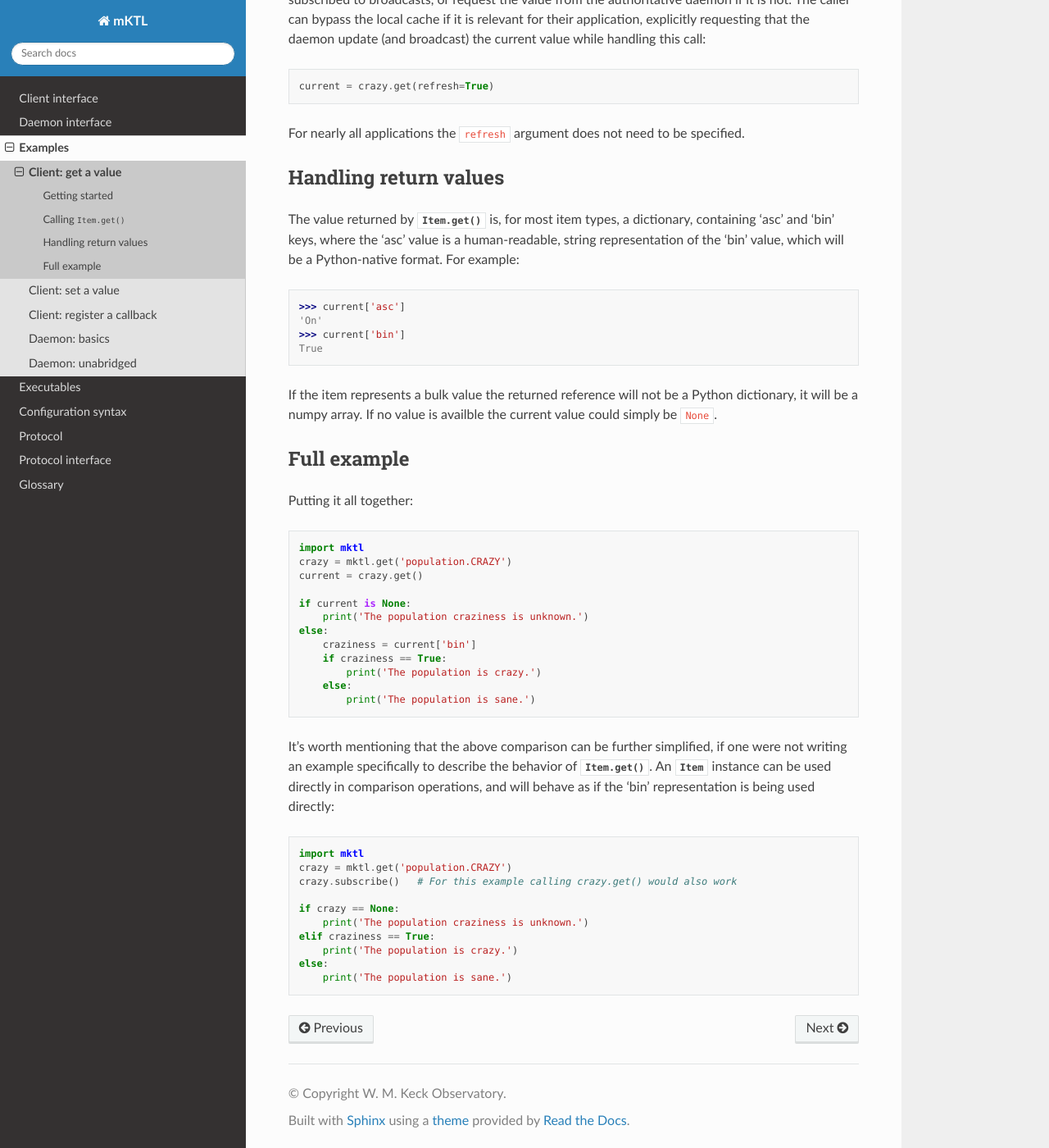
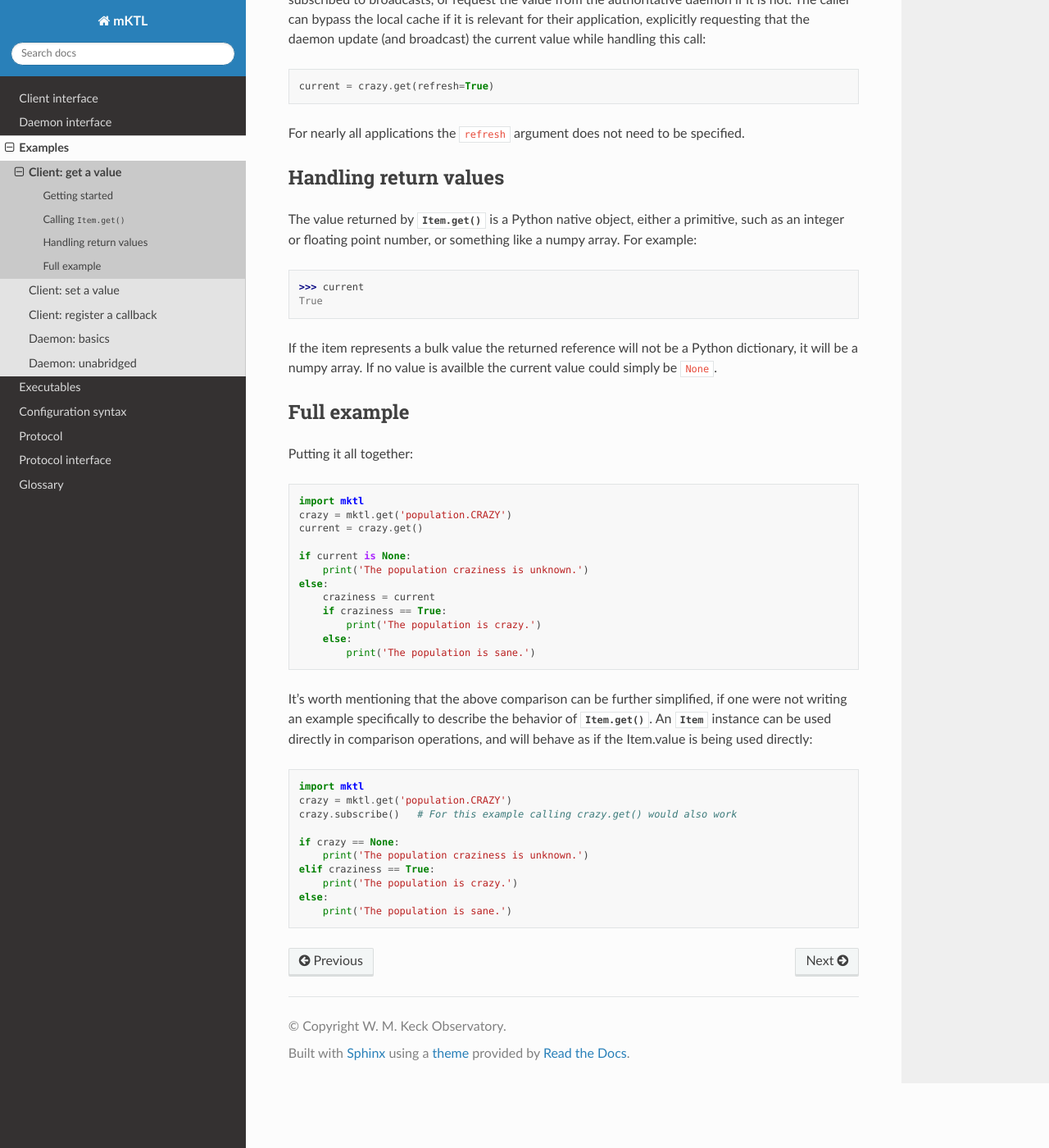
Before and after one commit to KeckObservatory/mKTL, a Sphinx documentation site: the page built from doc/example/get.rst, in a window 1280 px wide and 1400 px high, scrolled down 975 px. Shown: the whole window at 82% size. Built offline with Sphinx 7.4.7 and the Read the Docs theme 3.1.0, drawn with Linux system fonts in a browser that asks for light colours.

Commit message:
The payload handling has changed, the asc/bin duality has been dropped.

```diff
--- a/doc/example/Precious.py
+++ b/doc/example/Precious.py
@@ -46,8 +46,8 @@ def get_spot_value(metal, currency, units):
     current_price = float(current_price)
 
     payload = dict()
-    payload['asc'] = "%.2f" % (current_price)
-    payload['bin'] = current_price
+    payload['value'] = current_price
+    payload['time'] = time.time()
 
     return payload
 
--- a/doc/example/daemon.rst
+++ b/doc/example/daemon.rst
@@ -89,8 +89,8 @@ the actual market value. To pick one example::
 	    spot = float(spot)
 
 	    payload = dict()
-	    payload['asc'] = "%.2f" % (spot)
-	    payload['bin'] = spot
+	    payload['value'] = spot
+	    payload['time'] = time.time()
 
 	    return spot
 
--- a/doc/example/get.rst
+++ b/doc/example/get.rst
@@ -62,14 +62,11 @@ specified.
 Handling return values
 ----------------------
 
-The value returned by :func:`Item.get` is, for most item types, a dictionary,
-containing 'asc' and 'bin' keys, where the 'asc' value is a human-readable,
-string representation of the 'bin' value, which will be a Python-native format.
-For example::
+The value returned by :func:`Item.get` is a Python native object, either a
+primitive, such as an integer or floating point number, or something like a
+numpy array. For example::
 
-    >>> current['asc']
-    'On'
-    >>> current['bin']
+    >>> current
     True
 
 If the item represents a bulk value the returned reference will not be a Python
@@ -89,7 +86,7 @@ Putting it all together::
     if current is None:
         print('The population craziness is unknown.')
     else:
-        craziness = current['bin']
+        craziness = current
         if craziness == True:
             print('The population is crazy.')
         else:
@@ -98,8 +95,7 @@ Putting it all together::
 It's worth mentioning that the above comparison can be further simplified,
 if one were not writing an example specifically to describe the behavior of
 :func:`Item.get`. An :class:`Item` instance can be used directly in comparison
-operations, and will behave as if the 'bin' representation is being used
-directly::
+operations, and will behave as if the Item.value is being used directly::
 
     import mktl
     crazy = mktl.get('population.CRAZY')
--- a/doc/example/set.rst
+++ b/doc/example/set.rst
@@ -72,7 +72,7 @@ the score can be done a few different ways::
     score = mktl.get('team.SCORE')
 
     # Explicit get() and set():
-    old_score = score.get()['bin']
+    old_score = score.get()
     new_score = old_score + 1
     score.set(new_score)
 
```
